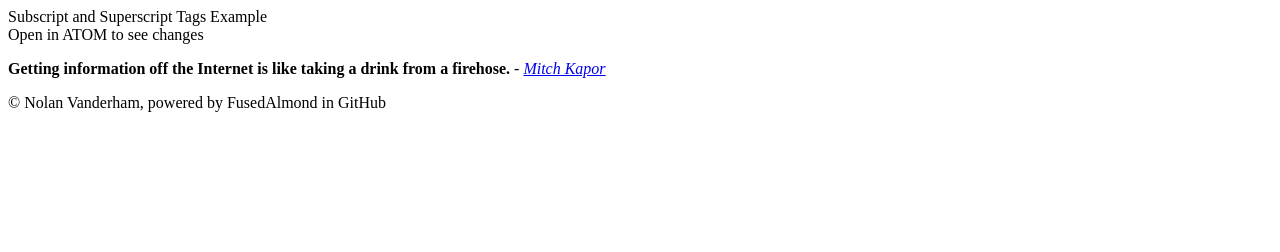
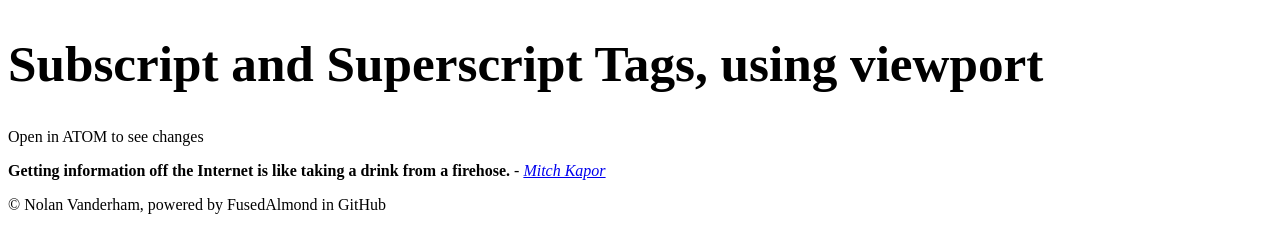
Before and after one commit to FusedAlmond/Sandbox-HTML-github.io, a plain HTML site: page childPages/Subscript and Superscript Tags Example.html in a window 1280 px wide. Drawn offline with Linux system fonts and the light colour scheme.

Commit message:
Update Subscript and Superscript Tags Example.html

```diff
--- a/childPages/Subscript and Superscript Tags Example.html
+++ b/childPages/Subscript and Superscript Tags Example.html
@@ -28,7 +28,7 @@
 
   </head>
   <body>
-    <header>Subscript and Superscript Tags Example</header>
+    <header><h1 style="font-size:4vw">Subscript and Superscript Tags, using viewport</h1></header>
     <nav></nav>
     <aside></aside>
     <section><article>Open in ATOM to see changes</article></section>
```
